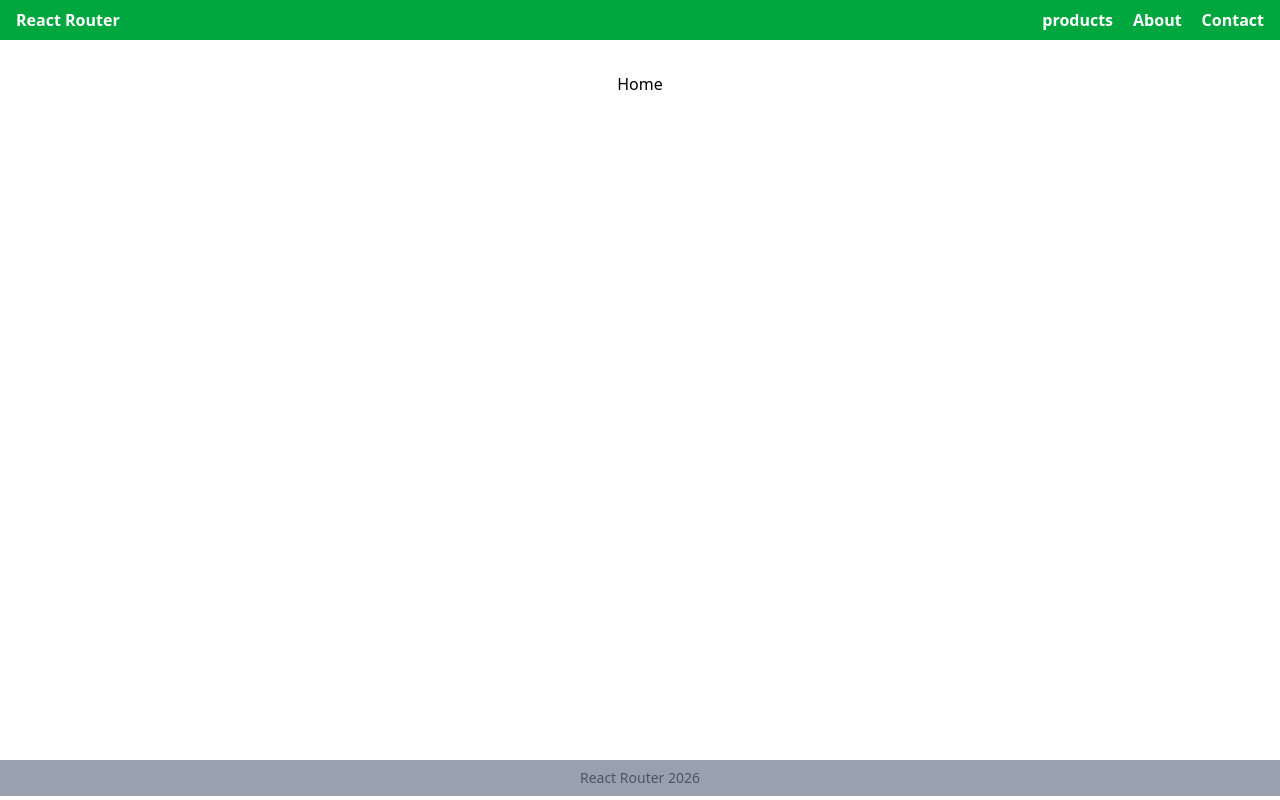
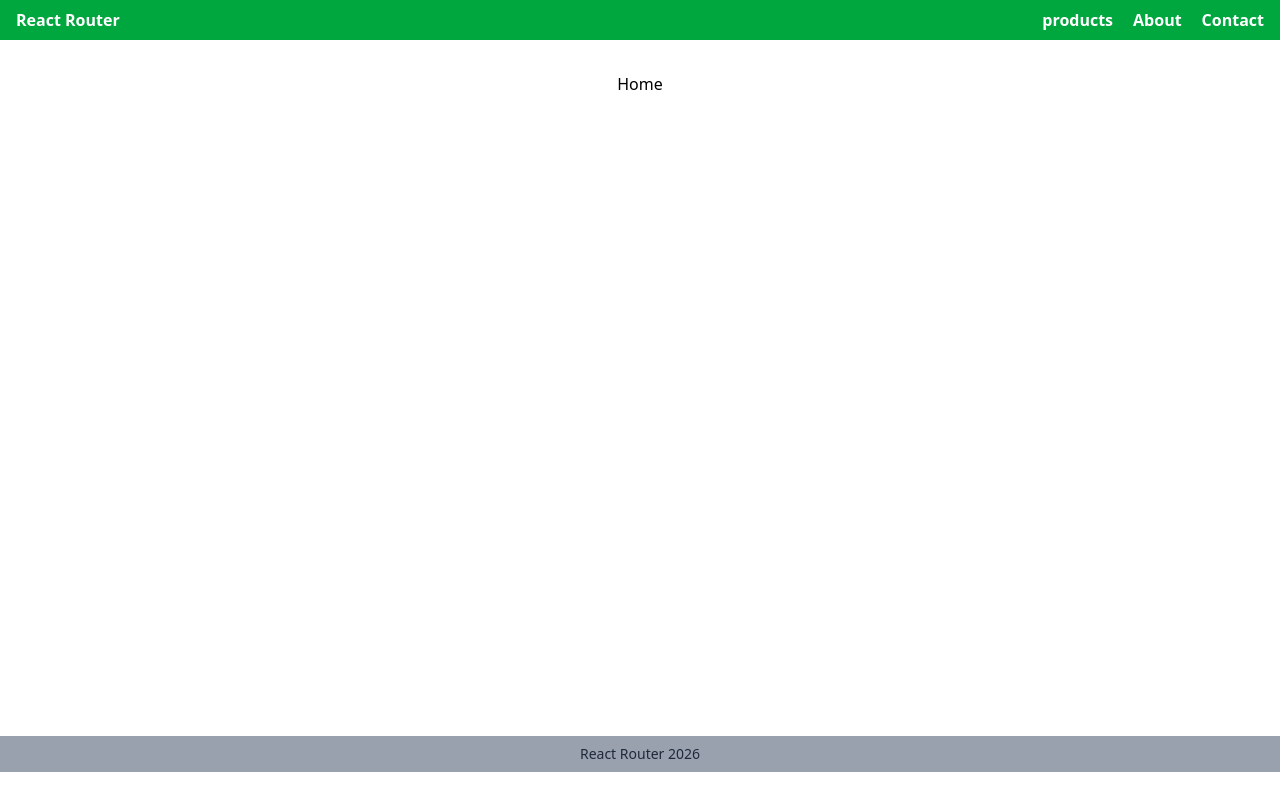
Before and after one commit to javedalikhan305-lang/Router-app, a React (Vite) app: page / in a window 1280 px wide. Built offline with nearby package versions, Linux system fonts and the light colour scheme.

Commit message:
first commit

```diff
--- a/src/component/Footer.jsx
+++ b/src/component/Footer.jsx
@@ -3,7 +3,7 @@ import React from 'react'
 const Footer = () => {
   return (
   <footer className='bg-gray-400 text-center py-2'>
-    <h3 className=' text-sm text-gray-600'>React Router 2026</h3>
+    <h3 className=' text-sm text-gray-800'>React Router 2026</h3>
   </footer>
   )
 }
--- a/src/pages/Home.jsx
+++ b/src/pages/Home.jsx
@@ -2,7 +2,7 @@ import React from 'react'
 
 const Home = () => {
   return (
-    <div className='p-8 min-h-[90vh]'>
+    <div className='p-8 min-h-[87vh]'>
       <h1 className='text-center'>Home</h1>
     </div>
   )
```
